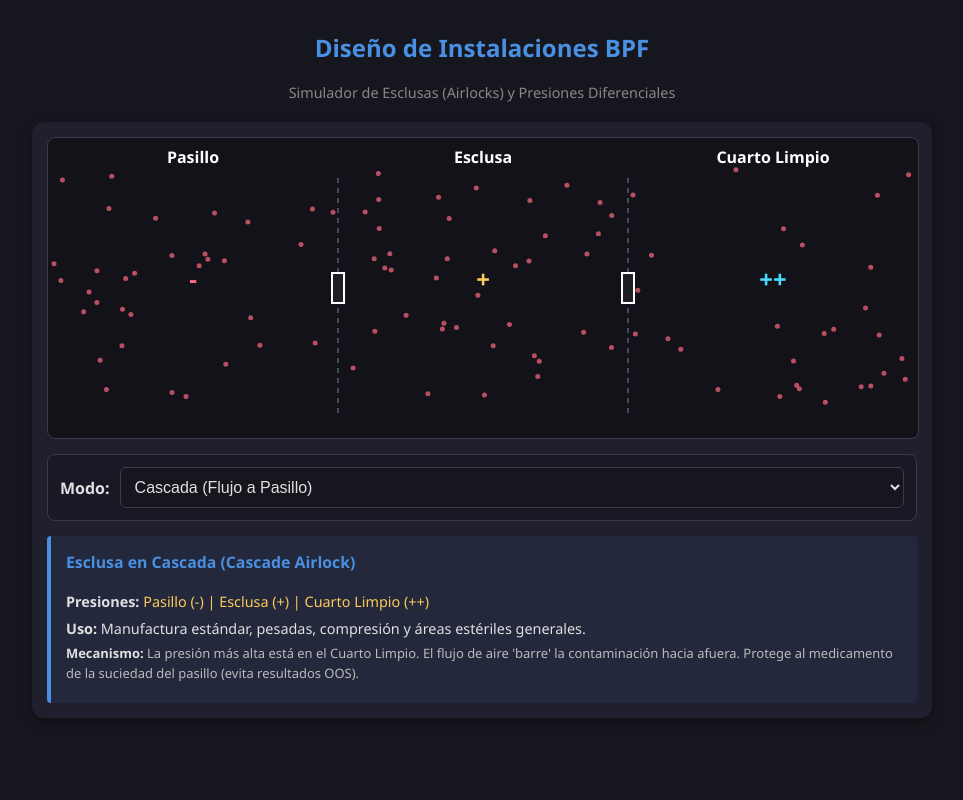
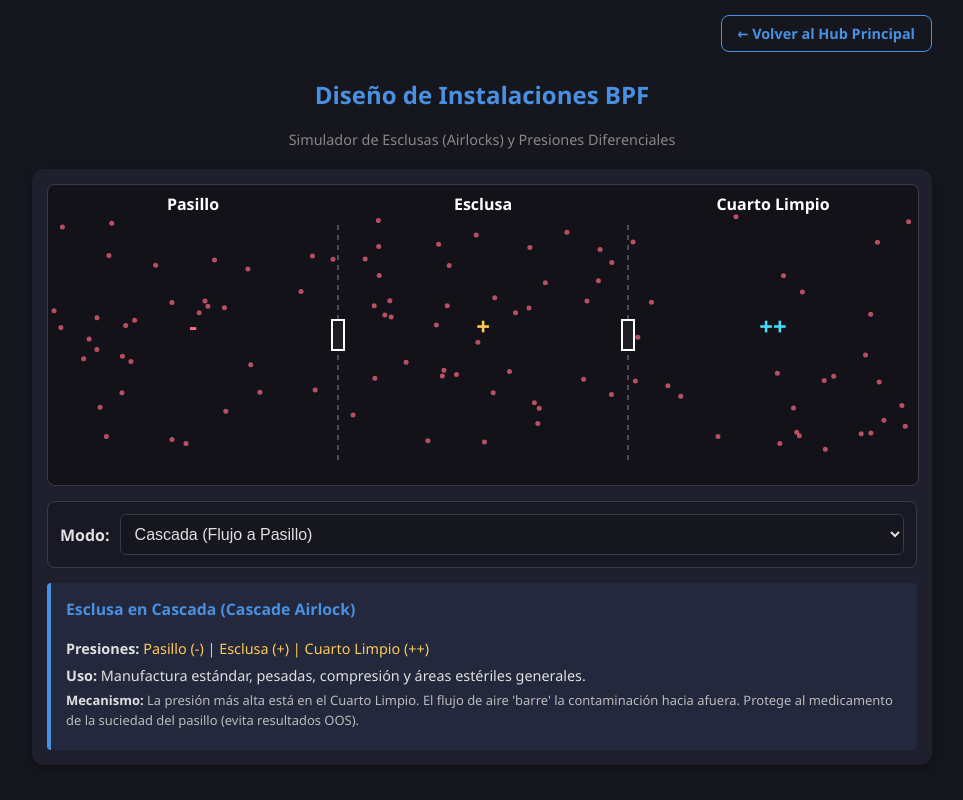
Before and after one commit to Alexis10R/exclusas, a plain HTML site: page index.html in a window 1280 px wide. Shown: the whole page, without its empty margins (158-1121 px from the left). Drawn offline with Linux system fonts and the light colour scheme.

Commit message:
Add files via upload

```diff
--- a/index.html
+++ b/index.html
@@ -4,7 +4,6 @@
 <meta charset="UTF-8">
 <meta name="viewport" content="width=device-width, initial-scale=1.0, maximum-scale=1.0, user-scalable=no">
 <title>Simulador de Esclusas Farmacéuticas</title>
-<!-- Librería oficial de Telegram Mini Apps -->
 <script src="https://telegram.org/js/telegram-web-app.js"></script>
 <style>
     :root {
@@ -26,6 +25,29 @@
         flex-direction: column;
         align-items: center;
         box-sizing: border-box;
+    }
+    /* Estilos para el botón de regreso */
+    .top-nav {
+        width: 100%;
+        max-width: 900px;
+        display: flex;
+        justify-content: flex-end;
+        margin-bottom: 10px;
+    }
+    .btn-back {
+        background-color: transparent;
+        color: var(--accent);
+        border: 1px solid var(--accent);
+        padding: 8px 16px;
+        border-radius: 8px;
+        text-decoration: none;
+        font-size: 0.9em;
+        font-weight: 600;
+        transition: all 0.2s ease;
+    }
+    .btn-back:active {
+        background-color: var(--accent);
+        color: var(--accent-text);
     }
     h1 {
         color: var(--accent);
@@ -110,6 +132,12 @@
 </head>
 <body>
 
+<div class="top-nav">
+    <a href="https://alexis10r.github.io/hub/" class="btn-back" onclick="if(window.Telegram && window.Telegram.WebApp) window.Telegram.WebApp.HapticFeedback.impactOccurred('medium');">
+        ← Volver al Hub Principal
+    </a>
+</div>
+
 <h1>Diseño de Instalaciones BPF</h1>
 <p class="subtitle">Simulador de Esclusas (Airlocks) y Presiones Diferenciales</p>
 
@@ -130,8 +158,7 @@
     </div>
 
     <div class="info-panel" id="infoPanel">
-        <!-- Contenido dinámico -->
-    </div>
+        </div>
 </div>
 
 <script>
```
